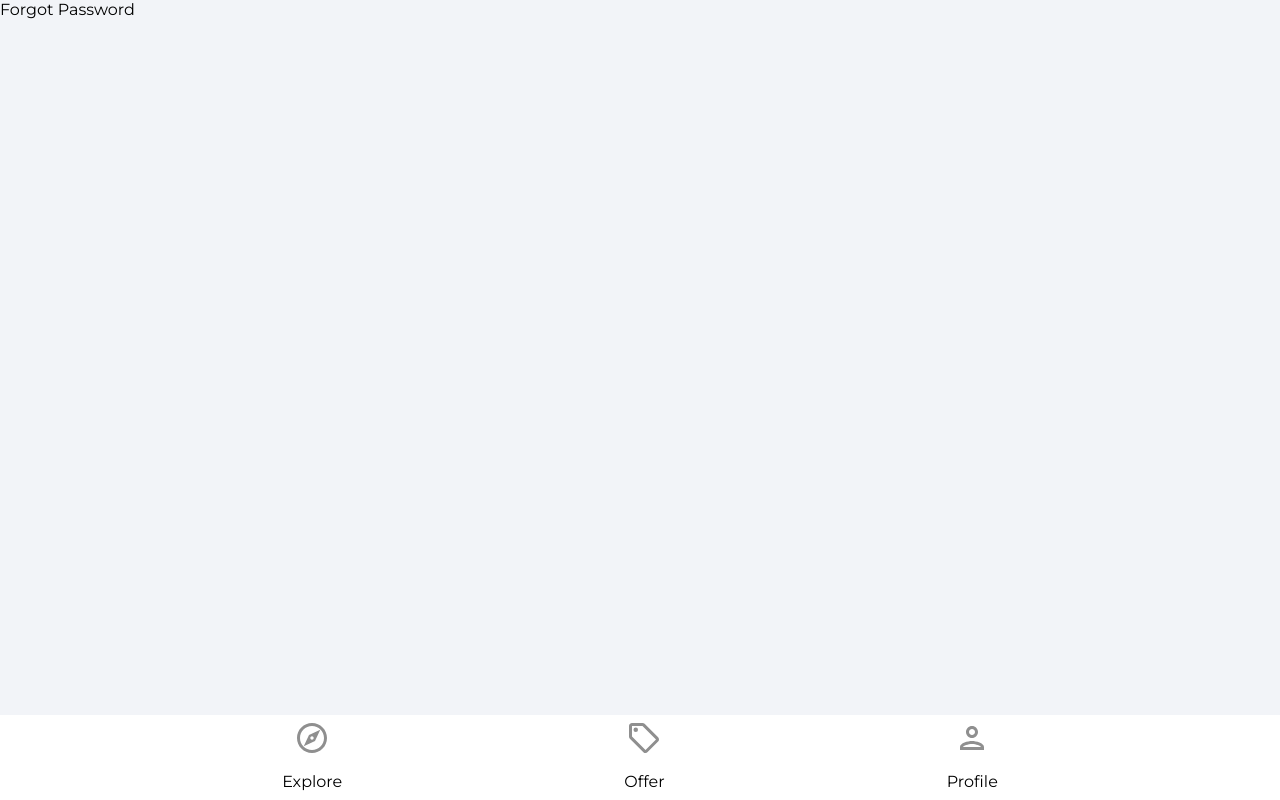
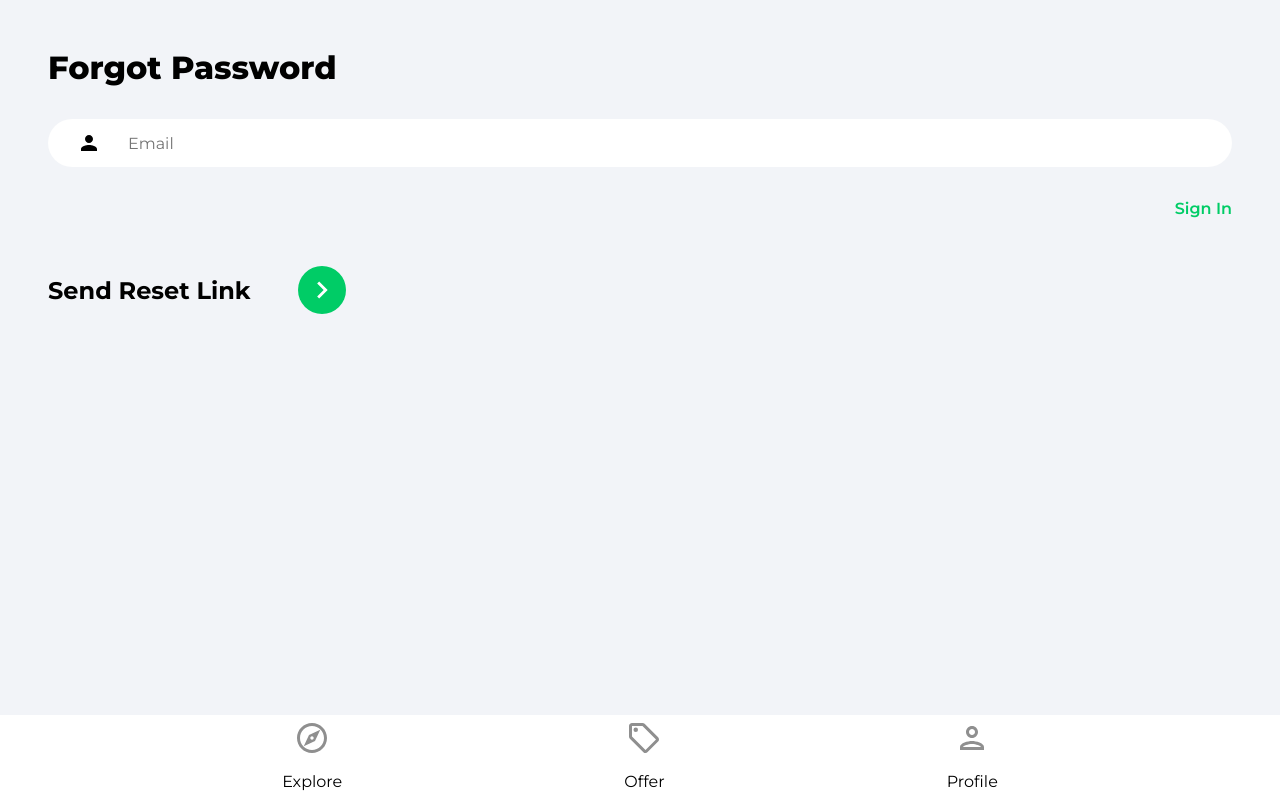
Before and after one commit to lenzoface/house-mrktplc, a React (Create React App) app: page /forgot-password in a window 1280 px wide. Built offline with nearby package versions, Linux system fonts and the light colour scheme.

Commit message:
Forgot Password page

```diff
--- a/src/pages/ForgotPassword.jsx
+++ b/src/pages/ForgotPassword.jsx
@@ -1,8 +1,47 @@
-
+import { useState } from "react"
+import { Link } from "react-router-dom"
+import { getAuth, sendPasswordResetEmail } from "firebase/auth"
+import { toast } from "react-toastify"
+import { ReactComponent as ArrowRightIcon } from "../assets/svg/keyboardArrowRightIcon.svg"
 
 function ForgotPassword() {
+  const [email, setEmail] = useState('')
+
+  const onChange = (e) => setEmail(e.target.value)
+
+  const onSubmit = async(e) => {
+    e.preventDefault()
+    try {
+      const auth = getAuth()
+      await sendPasswordResetEmail(auth, email)
+      toast.success('Email was sent')
+    } catch (error) {
+      toast.error('Could not send reset email :(')
+    }
+  }
+
   return (
-    <div>Forgot Password</div>
+  <div className="pageContainer">
+    <header>
+      <p className="pageHeader">Forgot Password</p>
+    </header>
+
+    <main>
+      <form onSubmit={onSubmit}>
+        <input type="email" className="emailInput" placeholder="Email" id="email" value={email} onChange={onChange} />
+        <Link className='forgotPasswordLink' to='/sign-in'>
+          Sign In
+        </Link>
+
+        <div className="signInBar">
+          <div className="signInText">Send Reset Link</div>
+          <button className="signInButton">
+            <ArrowRightIcon fill='#ffffff' width='34px' height='34px' />
+          </button>
+        </div>
+      </form>
+    </main>
+  </div>
   )
 }
 
```
